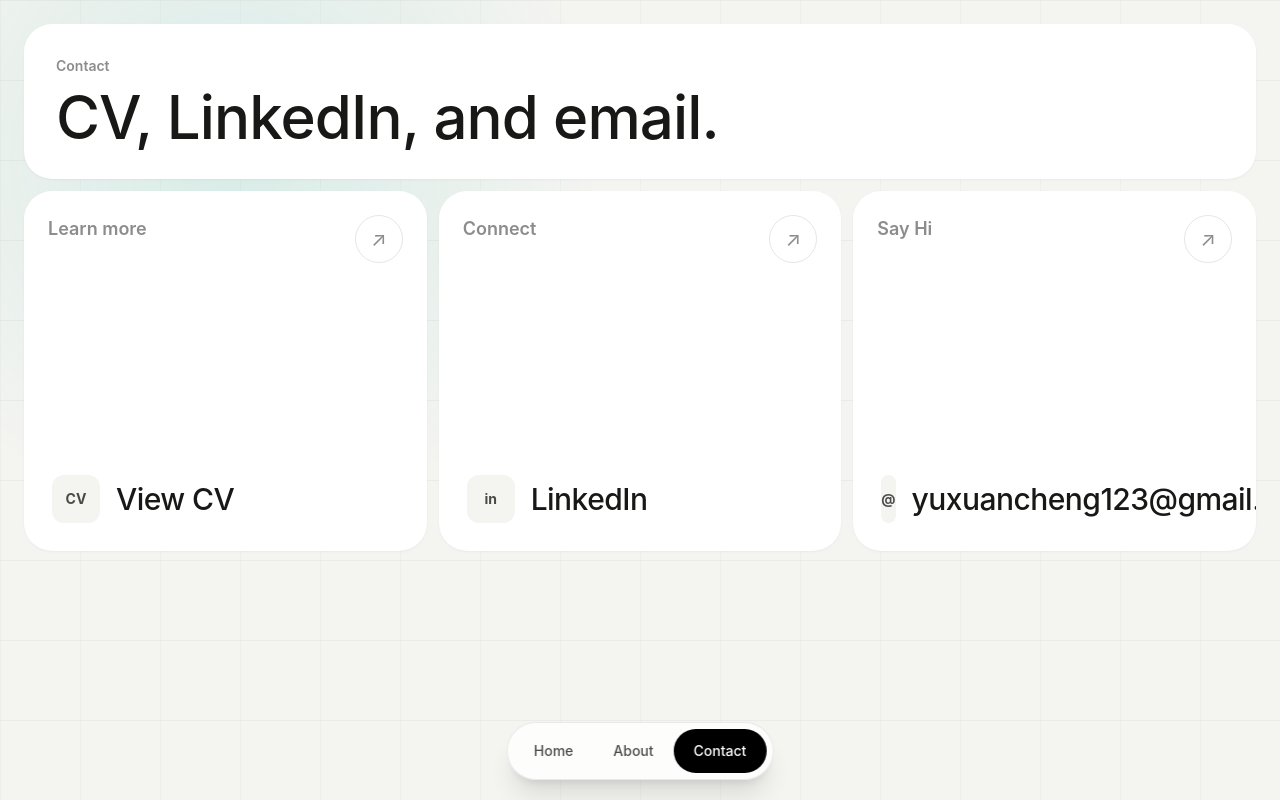
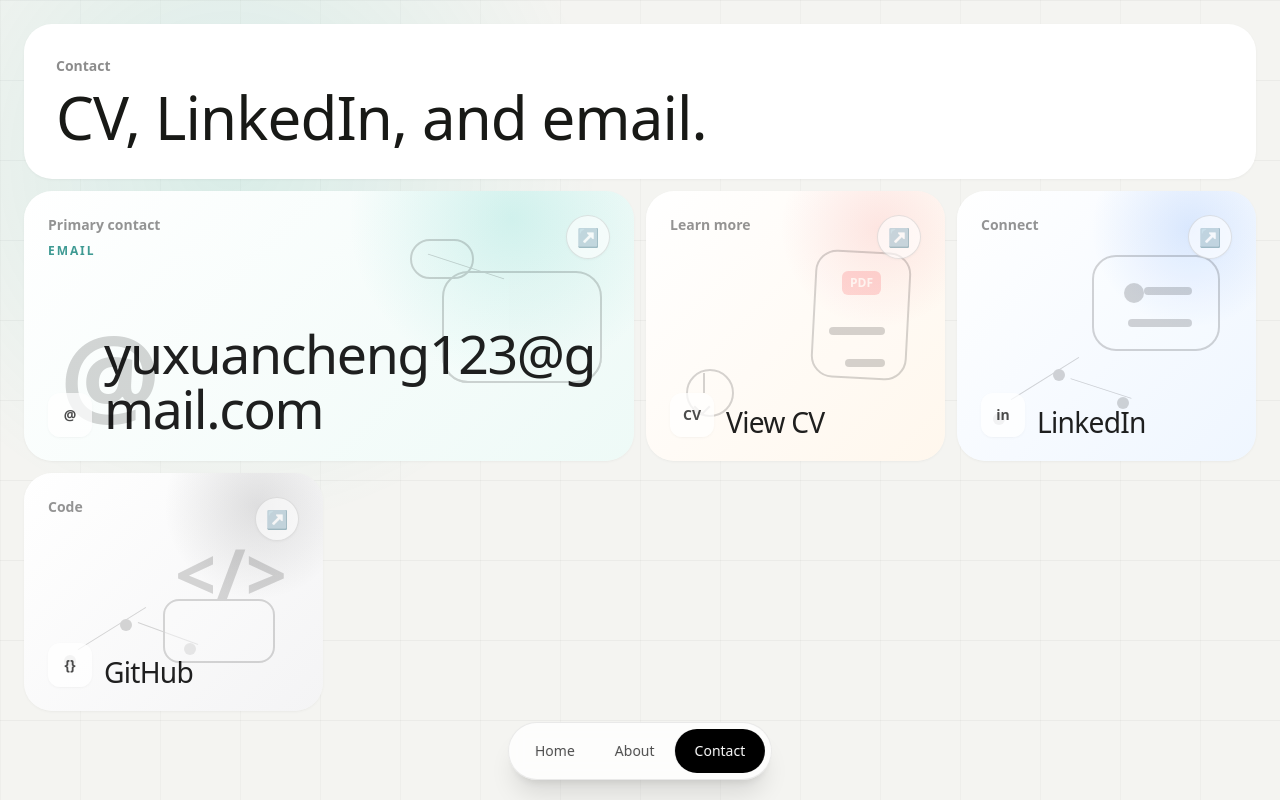
Before and after one commit to yuxuancheng123-spec/yuxuan-cheng-portfolio-next, a Next.js app: page /contact in a window 1280 px wide. Built offline with nearby package versions, Linux system fonts and the light colour scheme.

Commit message:
Polish contact page layout and typography

```diff
--- a/src/app/contact/page.tsx
+++ b/src/app/contact/page.tsx
@@ -1,25 +1,111 @@
 import Link from "next/link";
 
 const contactCards = [
+  {
+    label: "Primary contact",
+    title: "yuxuancheng123@gmail.com",
+    mark: "@",
+    href: "mailto:yuxuancheng123@gmail.com",
+    visual: "email",
+    featured: true,
+  },
   {
     label: "Learn more",
     title: "View CV",
     mark: "CV",
     href: "https://yuxuancheng123-spec.github.io/yuxuan-cheng-portfolio/assets/Kenny_Cheng_Resume.pdf",
+    visual: "cv",
   },
   {
     label: "Connect",
     title: "LinkedIn",
     mark: "in",
     href: "https://www.linkedin.com/in/yuxuan-cheng-86743631a",
+    visual: "linkedin",
   },
   {
-    label: "Say Hi",
-    title: "yuxuancheng123@gmail.com",
-    mark: "@",
-    href: "mailto:yuxuancheng123@gmail.com",
+    label: "Code",
+    title: "GitHub",
+    mark: "{}",
+    href: "https://github.com/yuxuancheng123-spec",
+    visual: "github",
   },
 ];
+
+function cardTone(visual: string) {
+  if (visual === "email") {
+    return "bg-[radial-gradient(circle_at_80%_10%,rgba(20,184,166,0.16),transparent_30%),linear-gradient(135deg,#ffffff,#eefaf7)]";
+  }
+  if (visual === "linkedin") {
+    return "bg-[radial-gradient(circle_at_78%_14%,rgba(59,130,246,0.16),transparent_30%),linear-gradient(135deg,#ffffff,#eff6ff)]";
+  }
+  if (visual === "github") {
+    return "bg-[radial-gradient(circle_at_78%_14%,rgba(24,24,27,0.12),transparent_30%),linear-gradient(135deg,#ffffff,#f4f4f5)]";
+  }
+  return "bg-[radial-gradient(circle_at_78%_14%,rgba(239,68,68,0.12),transparent_30%),linear-gradient(135deg,#ffffff,#fff7ed)]";
+}
+
+function ContactMotif({ visual }: { visual: string }) {
+  if (visual === "email") {
+    return (
+      <div className="pointer-events-none absolute inset-0 opacity-[0.16]">
+        <div className="absolute right-8 top-20 h-28 w-40 rounded-[26px] border-2 border-black bg-white/40" />
+        <div className="absolute right-8 top-20 h-28 w-40 rounded-[26px] border-b-2 border-black [clip-path:polygon(0_0,50%_55%,100%_0,100%_100%,0_100%)]" />
+        <div className="absolute bottom-8 left-9 text-[7rem] font-semibold leading-none text-black">
+          @
+        </div>
+        <div className="absolute right-40 top-12 h-10 w-16 rounded-full border-2 border-black" />
+        <div className="absolute right-32 top-[4.7rem] h-px w-20 rotate-[18deg] bg-black" />
+      </div>
+    );
+  }
+
+  if (visual === "linkedin") {
+    return (
+      <div className="pointer-events-none absolute inset-0 opacity-[0.16]">
+        <div className="absolute right-9 top-16 h-24 w-32 rounded-[24px] border-2 border-black bg-white/45" />
+        <div className="absolute right-28 top-[5.75rem] h-5 w-5 rounded-full bg-black" />
+        <div className="absolute right-16 top-24 h-2 w-12 rounded-full bg-black" />
+        <div className="absolute right-16 top-32 h-2 w-16 rounded-full bg-black" />
+        <div className="absolute bottom-9 left-9 h-3 w-3 rounded-full bg-black" />
+        <div className="absolute bottom-20 left-24 h-3 w-3 rounded-full bg-black" />
+        <div className="absolute bottom-[3.25rem] left-40 h-3 w-3 rounded-full bg-black" />
+        <div className="absolute bottom-[5.1rem] left-12 h-px w-20 -rotate-[32deg] bg-black" />
+        <div className="absolute bottom-[4.5rem] left-28 h-px w-16 rotate-[18deg] bg-black" />
+      </div>
+    );
+  }
+
+  if (visual === "github") {
+    return (
+      <div className="pointer-events-none absolute inset-0 opacity-[0.15]">
+        <div className="absolute right-9 top-16 text-7xl font-semibold leading-none text-black">
+          &lt;/&gt;
+        </div>
+        <div className="absolute bottom-11 left-10 h-3 w-3 rounded-full bg-black" />
+        <div className="absolute bottom-20 left-24 h-3 w-3 rounded-full bg-black" />
+        <div className="absolute bottom-14 left-40 h-3 w-3 rounded-full bg-black" />
+        <div className="absolute bottom-[5.1rem] left-12 h-px w-20 -rotate-[32deg] bg-black" />
+        <div className="absolute bottom-[4.8rem] left-28 h-px w-16 rotate-[20deg] bg-black" />
+        <div className="absolute right-12 bottom-12 h-16 w-28 rounded-2xl border-2 border-black bg-white/50" />
+      </div>
+    );
+  }
+
+  return (
+    <div className="pointer-events-none absolute inset-0 opacity-[0.16]">
+      <div className="absolute right-9 top-[3.75rem] h-32 w-24 rotate-3 rounded-[22px] border-2 border-black bg-white/50" />
+      <div className="absolute right-16 top-20 rounded-md bg-red-500 px-2 py-1 text-xs font-bold text-white">
+        PDF
+      </div>
+      <div className="absolute right-[3.75rem] top-[8.5rem] h-2 w-14 rounded-full bg-black" />
+      <div className="absolute right-[3.75rem] top-[10.5rem] h-2 w-10 rounded-full bg-black" />
+      <div className="absolute bottom-11 left-10 h-12 w-12 rounded-full border-2 border-black" />
+      <div className="absolute bottom-[4.25rem] left-[3.55rem] h-5 w-0.5 bg-black" />
+      <div className="absolute bottom-12 left-[3.1rem] h-3 w-3 rotate-45 border-b-2 border-r-2 border-black" />
+    </div>
+  );
+}
 
 export default function ContactPage() {
   return (
@@ -34,31 +120,59 @@
           </h1>
         </section>
 
-        <section className="grid gap-3 md:grid-cols-3">
-          {contactCards.map((card) => (
+        <section className="grid gap-3 md:grid-cols-4">
+          {contactCards.map((card) => {
+            const isExternal = card.href.startsWith("http");
+            const isEmail = card.visual === "email";
+
+            return (
               <a
                 key={card.title}
                 href={card.href}
-              target={card.href.startsWith("http") ? "_blank" : undefined}
-              rel={
-                card.href.startsWith("http") ? "noopener noreferrer" : undefined
-              }
-              className="group relative min-h-[360px] overflow-hidden rounded-[28px] bg-white p-6 shadow-sm shadow-black/[0.04] transition duration-300 hover:-translate-y-1 hover:shadow-xl hover:shadow-black/10"
+                target={isExternal ? "_blank" : undefined}
+                rel={isExternal ? "noopener noreferrer" : undefined}
+                className={`group relative overflow-hidden rounded-[28px] p-5 shadow-sm shadow-black/[0.04] transition duration-300 hover:-translate-y-1 hover:shadow-xl hover:shadow-black/10 sm:p-6 ${
+                  card.featured
+                    ? "min-h-[270px] md:col-span-2"
+                    : "min-h-[230px]"
+                } ${cardTone(card.visual)}`}
               >
-              <div className="absolute right-6 top-6 grid h-12 w-12 place-items-center rounded-full border border-black/10 text-xl text-black/45 transition group-hover:rotate-12 group-hover:bg-black group-hover:text-white">
+                <ContactMotif visual={card.visual} />
+                <div className="relative flex h-full min-h-[190px] flex-col justify-between">
+                  <div className="flex items-start justify-between gap-4">
+                    <div>
+                      <p className="text-sm font-semibold text-black/42">
+                        {card.label}
+                      </p>
+                      {isEmail ? (
+                        <p className="mt-2 text-xs font-bold uppercase tracking-[0.16em] text-teal-700/75">
+                          Email
+                        </p>
+                      ) : null}
+                    </div>
+                    <span className="grid h-11 w-11 shrink-0 place-items-center rounded-full border border-black/10 bg-white/60 text-lg text-black/48 shadow-sm shadow-black/[0.03] transition group-hover:rotate-12 group-hover:bg-black group-hover:text-white">
                       ↗
+                    </span>
                   </div>
-              <p className="text-lg font-semibold text-black/45">{card.label}</p>
-              <div className="absolute bottom-7 left-7 right-7 flex items-center gap-4">
-                <span className="grid h-12 w-12 place-items-center rounded-xl bg-[#f4f4f1] text-sm font-bold text-black/70">
+
+                  <div className="flex items-end gap-3">
+                    <span className="grid h-11 w-11 shrink-0 place-items-center rounded-xl bg-white/72 text-sm font-bold text-black/70 shadow-sm shadow-black/[0.03]">
                       {card.mark}
                     </span>
-                <h2 className="break-words text-3xl font-medium tracking-[-0.018em]">
+                    <h2
+                      className={`max-w-full font-medium leading-[1.02] tracking-[-0.026em] text-black/88 ${
+                        isEmail
+                          ? "[overflow-wrap:anywhere] text-[clamp(1.75rem,4.2vw,3.35rem)]"
+                          : "text-[clamp(1.45rem,2.2vw,2rem)]"
+                      }`}
+                    >
                       {card.title}
                     </h2>
                   </div>
+                </div>
               </a>
-          ))}
+            );
+          })}
         </section>
       </div>
 
--- a/src/app/globals.css
+++ b/src/app/globals.css
@@ -3,8 +3,12 @@
 :root {
   --background: #f4f4f1;
   --foreground: #181916;
-  --yc-font-sans: "Avenir Next", Avenir, "SF Pro Display", "SF Pro Text",
-    -apple-system, BlinkMacSystemFont, "Helvetica Neue", Arial, sans-serif;
+  /* Font switch notes:
+     Geist = clean technical portfolio; Inter = safe professional fallback;
+     Satoshi = more editorial if self-hosted later; Neue Montreal-style only if locally licensed. */
+  --yc-font-sans: var(--font-geist-sans), "Avenir Next", Avenir,
+    "SF Pro Display", "SF Pro Text", -apple-system, BlinkMacSystemFont,
+    "Helvetica Neue", Arial, sans-serif;
   --yc-font-mono: "SFMono-Regular", "SF Mono", Consolas, "Liberation Mono",
     monospace;
 }
@@ -20,6 +24,7 @@
   background: var(--background);
   color: var(--foreground);
   font-family: var(--yc-font-sans);
+  line-height: 1.45;
 }
 
 html {
--- a/src/app/layout.tsx
+++ b/src/app/layout.tsx
@@ -1,5 +1,12 @@
 import type { Metadata } from "next";
+import { Geist } from "next/font/google";
 import "./globals.css";
+
+const geistSans = Geist({
+  subsets: ["latin"],
+  variable: "--font-geist-sans",
+  display: "swap",
+});
 
 export const metadata: Metadata = {
   title: "Yuxuan Cheng | AI Governance Portfolio",
@@ -14,7 +21,11 @@
 }>) {
   return (
     <html lang="en" className="h-full antialiased">
-      <body className="min-h-full flex flex-col bg-[#f4f4f1]">{children}</body>
+      <body
+        className={`${geistSans.variable} min-h-full flex flex-col bg-[#f4f4f1]`}
+      >
+        {children}
+      </body>
     </html>
   );
 }
```
Lines whose indentation alone changed are shown as unchanged.
